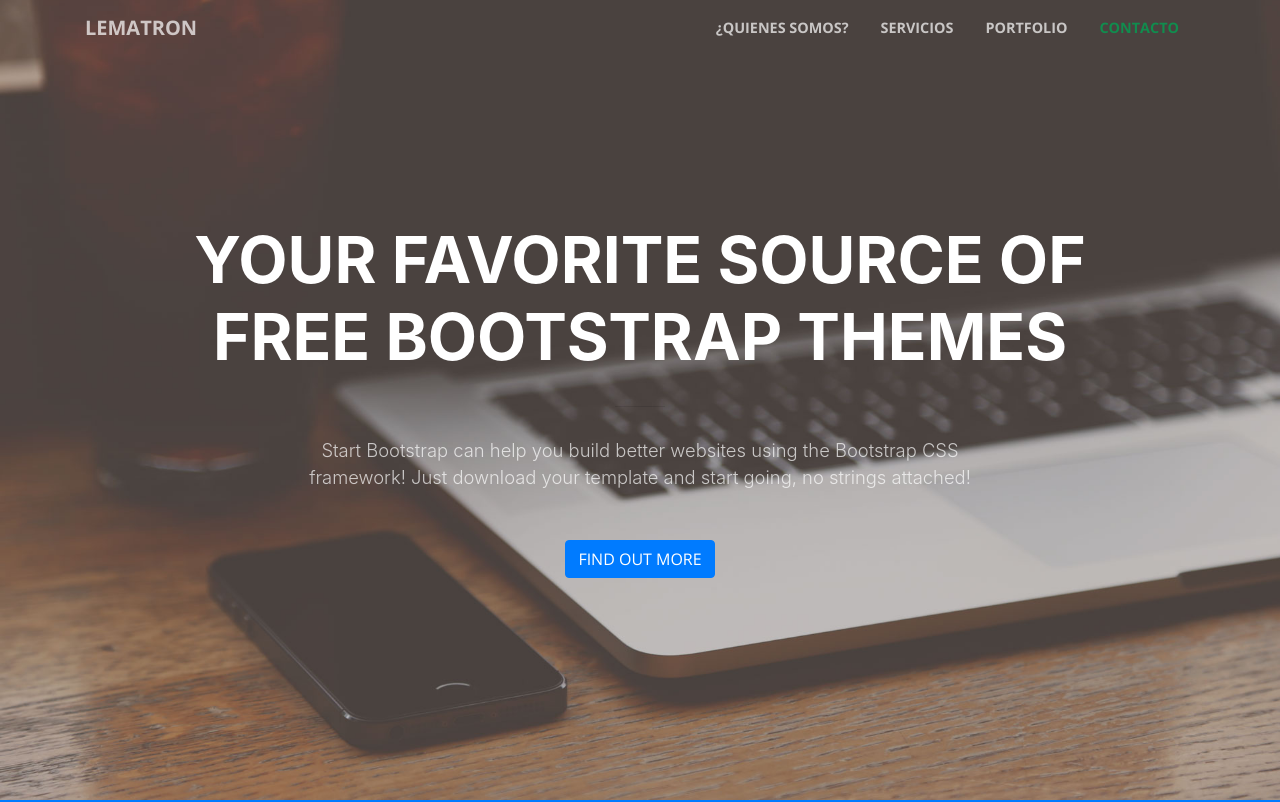
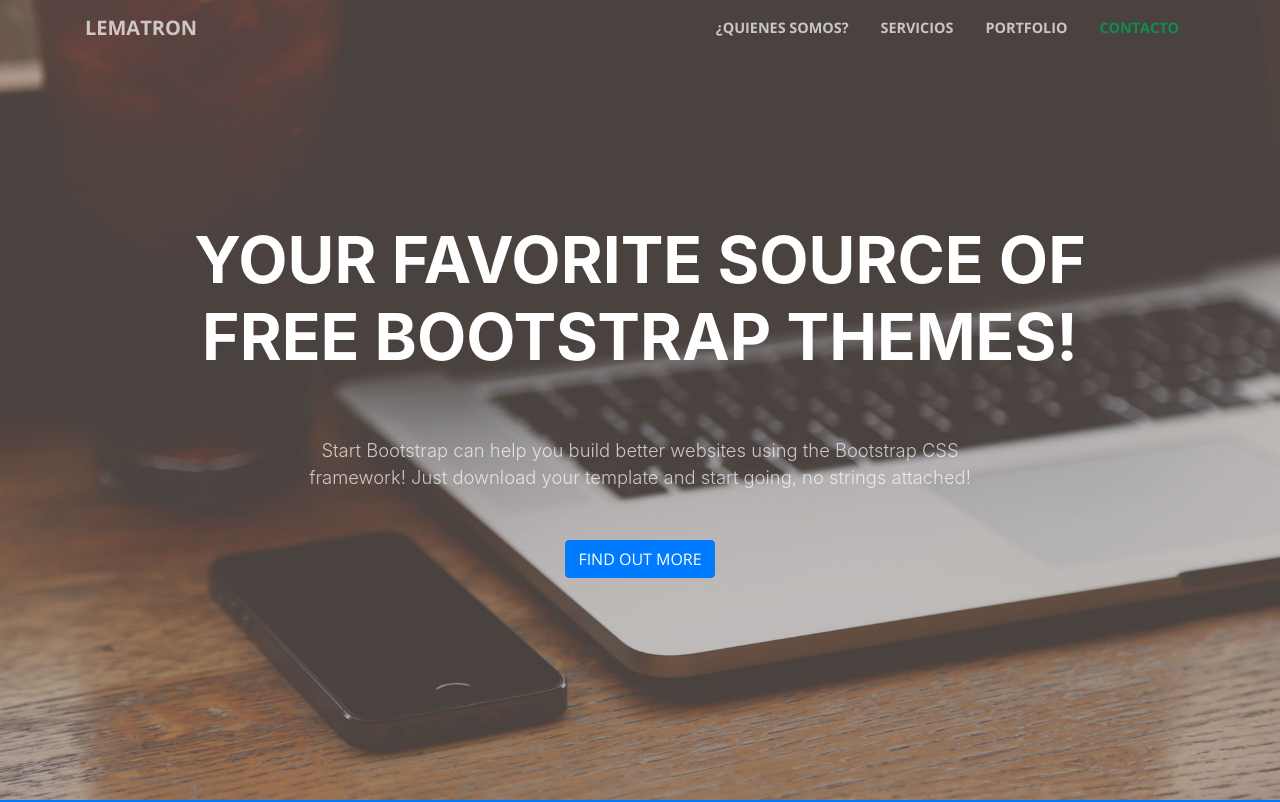
Before and after one commit to lspir/lematron, a website with bundled scripts: page index.html in a window 1280 px wide. Shown: the top 802 px of the page. Built offline with nearby package versions, Linux system fonts and the light colour scheme.

Commit message:
Adding diff

```diff
--- a/index.html
+++ b/index.html
@@ -59,7 +59,7 @@
         <div class="row">
           <div class="col-lg-10 mx-auto">
             <h1 class="text-uppercase">
-              <strong>Your Favorite Source of Free Bootstrap Themes</strong>
+              <strong>Your Favorite Source of Free Bootstrap Themes!</strong>
             </h1>
             <hr>
           </div>
```
